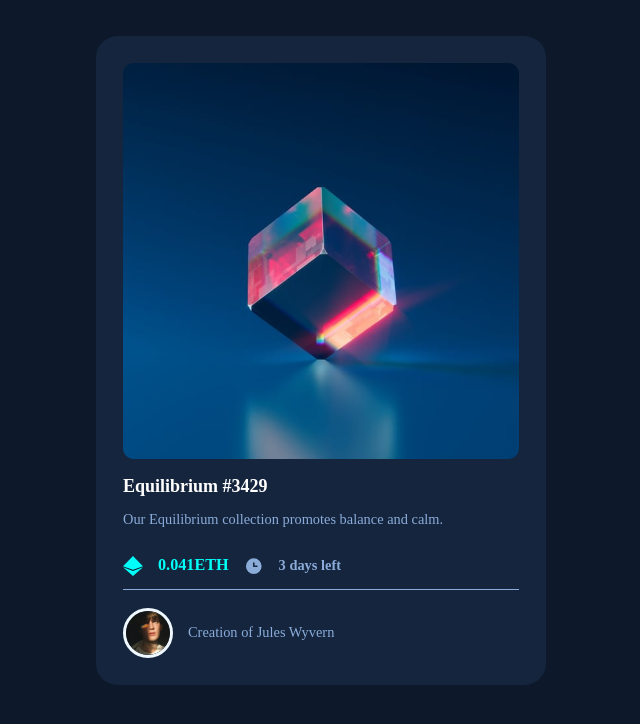
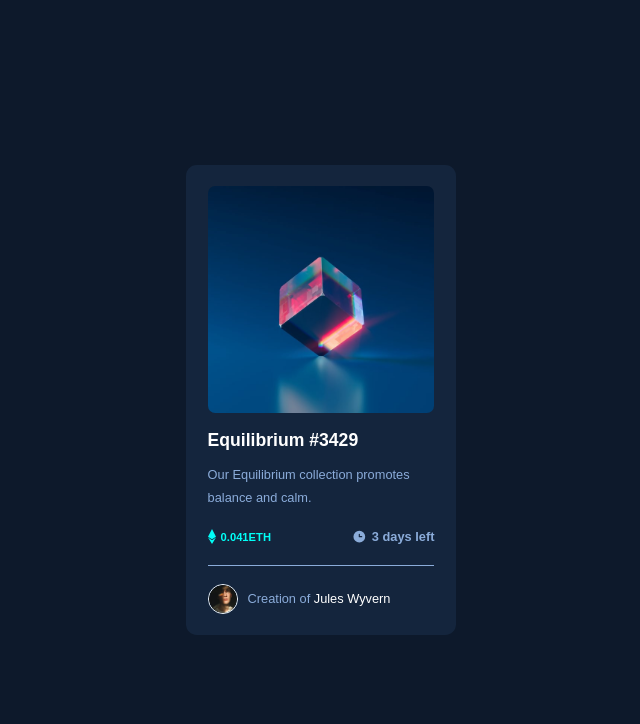
Before and after one commit to bammytech1/nft-preview-card-component, a plain HTML site: page index.html in a window 1280 px wide. Shown: the whole page, without its empty margins (319-959 px from the left). Drawn offline with Linux system fonts and the light colour scheme; a web font is replaced by a local one.

Commit message:
almost done

```diff
--- a/index.html
+++ b/index.html
@@ -5,6 +5,7 @@
   <meta name="viewport" content="width=device-width, initial-scale=1.0"> <!-- displays site properly based on user's device -->
   <link rel="icon" type="image/png" sizes="32x32" href="./images/favicon-32x32.png">
   <link rel="stylesheet" type="text/css" href="style.css">
+  <link href="https://fonts.googleapis.com/css2?family=Outfit:opsz,wght@9..144,700">
   <title>Frontend Mentor | NFT preview card component</title>
   <style>
     .attribution { font-size: 11px; text-align: center; }
@@ -20,15 +21,19 @@
             <h1>Equilibrium #3429</h1>
             <p>Our Equilibrium collection promotes balance and calm.</p>
             <div class="contents-row">
-                <img id="eth-logo" src="images/icon-ethereum.svg" alt="ETH logo" />
-                <h2>0.041ETH</h2>
-                <img id="timer" src="images/icon-clock.svg" alt="countdown timer" />
-                <h3>3 days left</h3>
+                <div class="cont-1">
+                    <img id="eth-logo" src="images/icon-ethereum.svg" alt="ETH logo" />
+                    <h2>0.041ETH</h2>
+                </div>
+                <div class="cont-2">
+                    <img id="timer" src="images/icon-clock.svg" alt="countdown timer" />
+                    <h3>3 days left</h3>
+                </div>
             </div>
             <div class="divider"></div>
             <div class="p-row">
                 <img id="p-image" src="images/image-avatar.png" alt="male avatar" />
-                <p class="p-name">Creation of <span>Jules Wyvern</span></p>
+                <p class="p-name">Creation of <span>Jules Wyvern</span> </p>
             </div>
         </main>
 </body>
--- a/style.css
+++ b/style.css
@@ -1,75 +1,106 @@
-@import url('https://fonts.googleapis.com/css2?family=specimen:opsz,wght@9..144,700&family=Montserrat:wght@500;700&display=swap');
-
-@import url("https://fonts.google.com/specimen/Outfit");
-html {
-    font-size: 18px;
-}
-
+@import url('https://fonts.googleapis.com/css2?family=Outfit:opsz,wght@9..144,700&family=Montserrat:wght@500;700&display=swap');
 *,
 *::after,
 *::before {
     box-sizing: border-box;
 }
 
-/*typrography*/
-
-
 body {
-    margin: 0;
-    padding: 0.7em, 0.5em;
     background-color:  hsl(217, 54%, 11%);
     display: flex;
     justify-content: center;
     align-items: center;
-    height: auto;
-    font-family: 'specimen';
+    height: 100vh;
+    font-size: 18px;
+    font-family:  Arial, Helvetica, sans-serif;
+    margin: 0;
 }
-main {
-    max-width : 450px;
-    background-color: hsl(216, 50%, 16%);
-    padding: 1.5em;
-    border-radius: 1.2em;
-    margin: 2em;
-}
-.preview-frame {
-    border-radius: 2em;
-}
-#preview-img {
-    width: 100%;
-    height: auto;
-    border-radius: 0.6em;
+/*typography*/
+
+body {
+
 }
 h1 {
     color: hsl(0, 0%, 100%);
-    font-size: 1rem;
+    font-size: 1.1rem;
 }
 h2 {
-    font-size: .9rem;
-    color: hsl(178, 100%, 50%)
-}
-p, h3 {
-    font-size: .8rem;
-    color: hsl(215, 51%, 70%);
+    font-size: .7rem;
+    color: hsl(178, 100%, 50%);
 }
 
-.contents-row, .p-row{
+p, h3 {
+    color: hsl(215, 51%, 70%);
+    line-height: 1.8em;
+}
+span {
+    color: hsl(0, 0%, 100%);
+}
+p-name, p, h3 {
+    font-size: .8rem;
+    margin: 0;
+}
+
+
+/* Layout */
+
+main {
+    max-width : 270px;
+    background-color: hsl(216, 50%, 16%);
+    padding: 1.2em;
+    border-radius: .6em;
+    margin: 2em;
+}
+
+.preview-frame #preview-img {
+    width: 100%;
+    height: auto;
+    border-radius: 0.4em;
+}
+
+
+.contents-row {
+    width: 100%;
     display: flex;
-    flex-direction: row;
+    justify-content: space-between;
+    margin: 0.2em 0;
+}
+
+.cont-1{
+    display: flex;
+    justify-content: center;
+    align-items: center;
+    gap: 5px;
+    margin: 0.5em 0;
+}
+.cont-2 {
+    display: flex;
+    justify-content: center;
+    align-items: center;
+    left: 50px;
+    gap: 5px;
+}
+#eth-logo {
+    width: 8px;
+    height: 15px;
+}
+#timer {
+    width: 15px;
+    height: 15px;
+}
+.p-row{
+    display: flex;
     justify-content: left;
     align-items: center;
-    gap: 15px;
-}
-#eth-logo,
-#timer {
-    width: 20px;
-    height: 20px;
+    gap: 10px;
 }
 #p-image {
-    width: 50px;
-    height: 50px;
+    width: 30px;
+    height: 30px;
     border-style: solid;
     border-color: aliceblue;
     border-radius: 100%;
+    border-width: 1px;
 }
 .divider {
     width : 100%;
```
